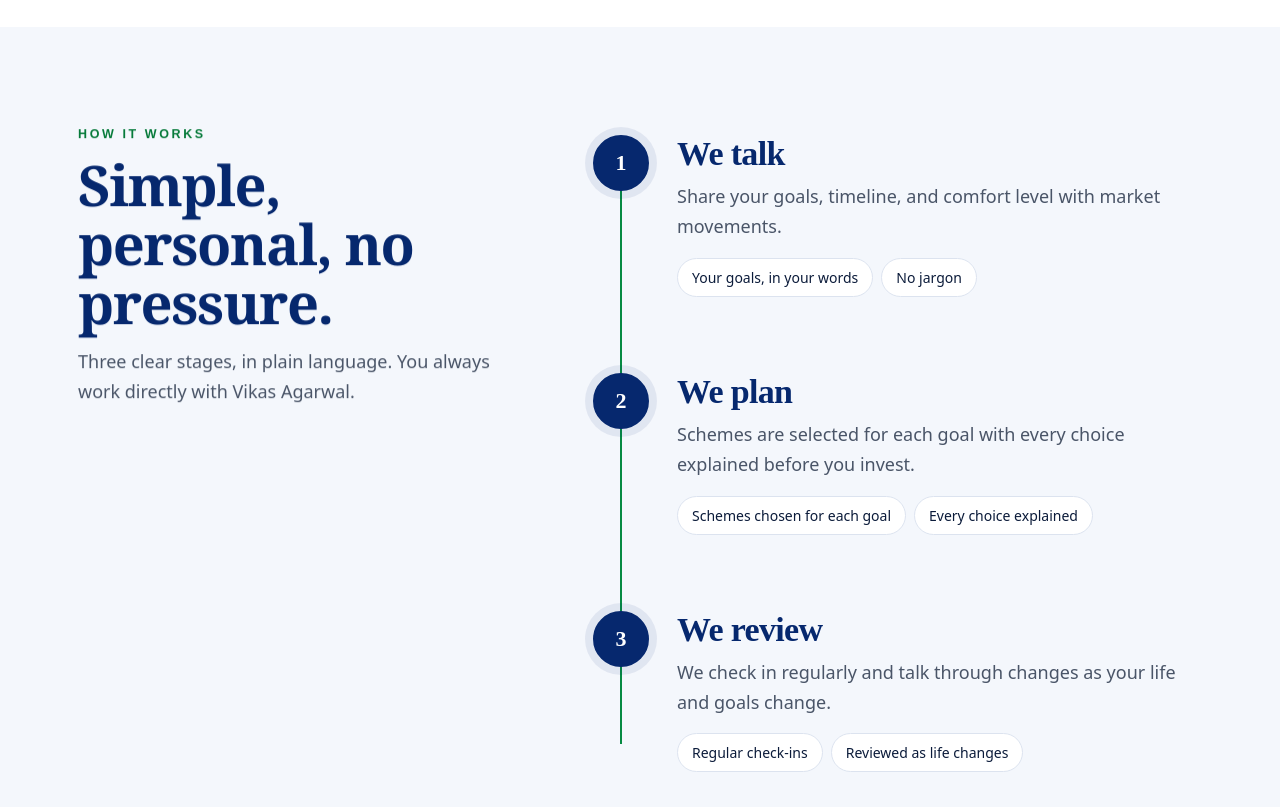
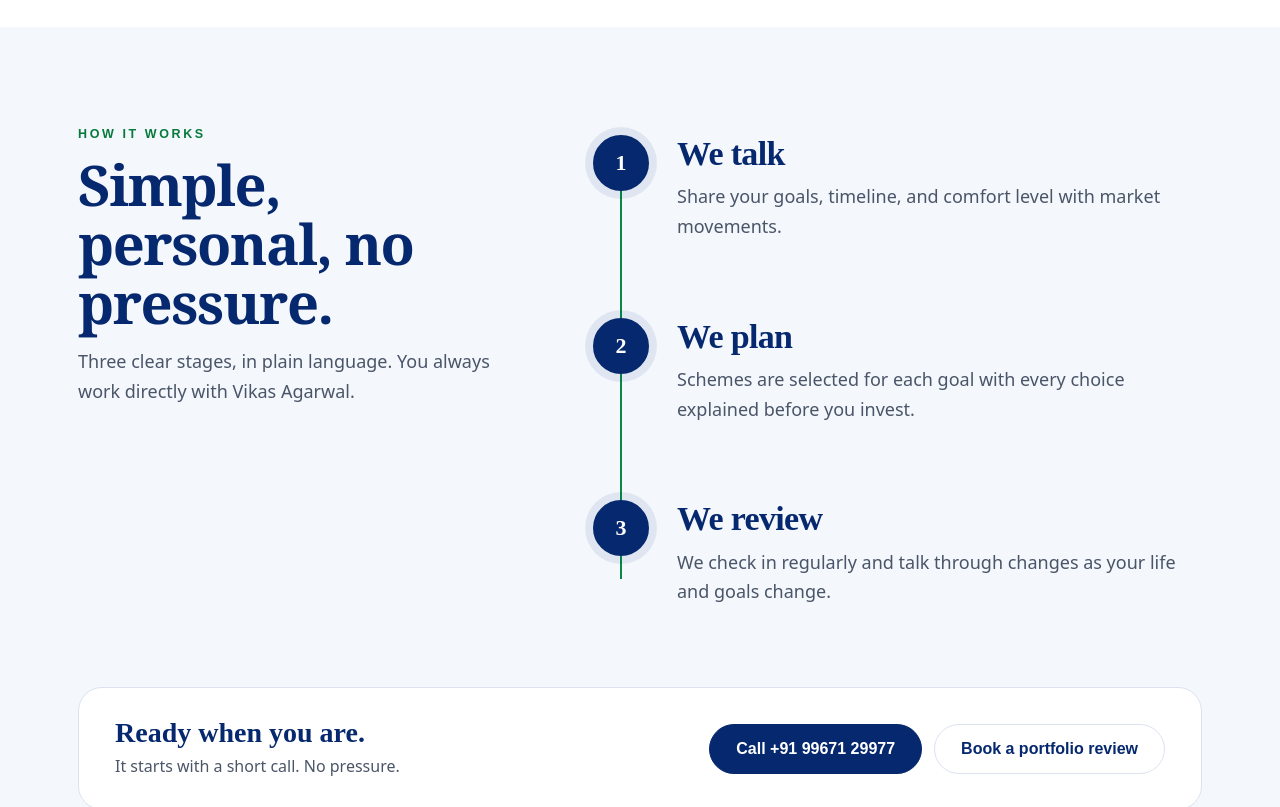
Before and after one commit to ipvishal5-ship-it/investwithvikas, a plain HTML site: page index.html in a window 1280 px wide. Shown: the part 1780-2587 px from the top of the page. Drawn offline with Linux system fonts and the light colour scheme.

Commit message:
fix(index): remove redundant tag chips from How It Works timeline

```diff
--- a/index.html
+++ b/index.html
@@ -694,9 +694,9 @@ footer{background:#fff;padding:60px 0 120px}.ft{display:grid;grid-template-colum
 </div></div></section>
 <section id="how"><div class="w hw"><div class="hl rv"><div class="eb">HOW IT WORKS</div><h2>Simple, personal, no pressure.</h2><p class="gsub">Three clear stages, in plain language. You always work directly with Vikas Agarwal.</p></div>
 <div class="tl" id="tl"><div class="fill" id="fill"></div>
-<div class="st"><div class="nd">1</div><h3>We talk</h3><p>Share your goals, timeline, and comfort level with market movements.</p><div class="tg"><span>Your goals, in your words</span><span>No jargon</span></div></div>
-<div class="st"><div class="nd">2</div><h3>We plan</h3><p>Schemes are selected for each goal with every choice explained before you invest.</p><div class="tg"><span>Schemes chosen for each goal</span><span>Every choice explained</span></div></div>
-<div class="st"><div class="nd">3</div><h3>We review</h3><p>We check in regularly and talk through changes as your life and goals change.</p><div class="tg"><span>Regular check-ins</span><span>Reviewed as life changes</span></div></div></div></div>
+<div class="st"><div class="nd">1</div><h3>We talk</h3><p>Share your goals, timeline, and comfort level with market movements.</p></div>
+<div class="st"><div class="nd">2</div><h3>We plan</h3><p>Schemes are selected for each goal with every choice explained before you invest.</p></div>
+<div class="st"><div class="nd">3</div><h3>We review</h3><p>We check in regularly and talk through changes as your life and goals change.</p></div></div></div>
 <div class="w"><div class="rd"><div><h3>Ready when you are.</h3><p>It starts with a short call. No pressure.</p></div><div class="cta2"><a class="btn" href="tel:+919967129977">Call +91 99671 29977</a><a class="btn o" href="https://wa.me/919967129977?text=Hi%20Vikas%2C%20I%27d%20like%20a%20portfolio%20review." target="_blank" rel="noopener">Book a portfolio review</a></div></div></div></section>
 <section id="about"><div class="w"><div class="ab-top rv"><div><div class="eb">ABOUT VIKAS AGARWAL</div><h2>Personal guidance. Backed by certified discipline.</h2></div><p class="gsub">With about 20 years of experience in Indian financial markets, Vikas Agarwal helps families and individuals invest in mutual funds with clarity, calm discipline, plain explanations and no pressure.</p></div>
 <div class="bento" id="bento">
```
